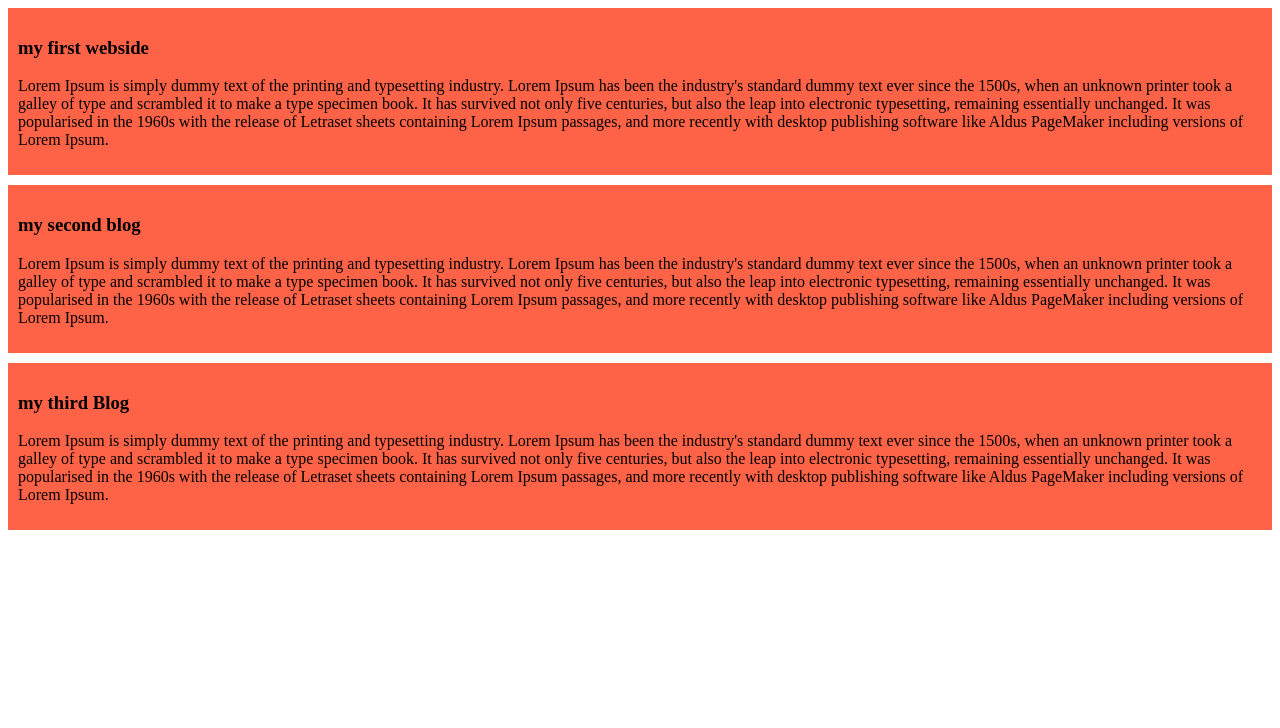
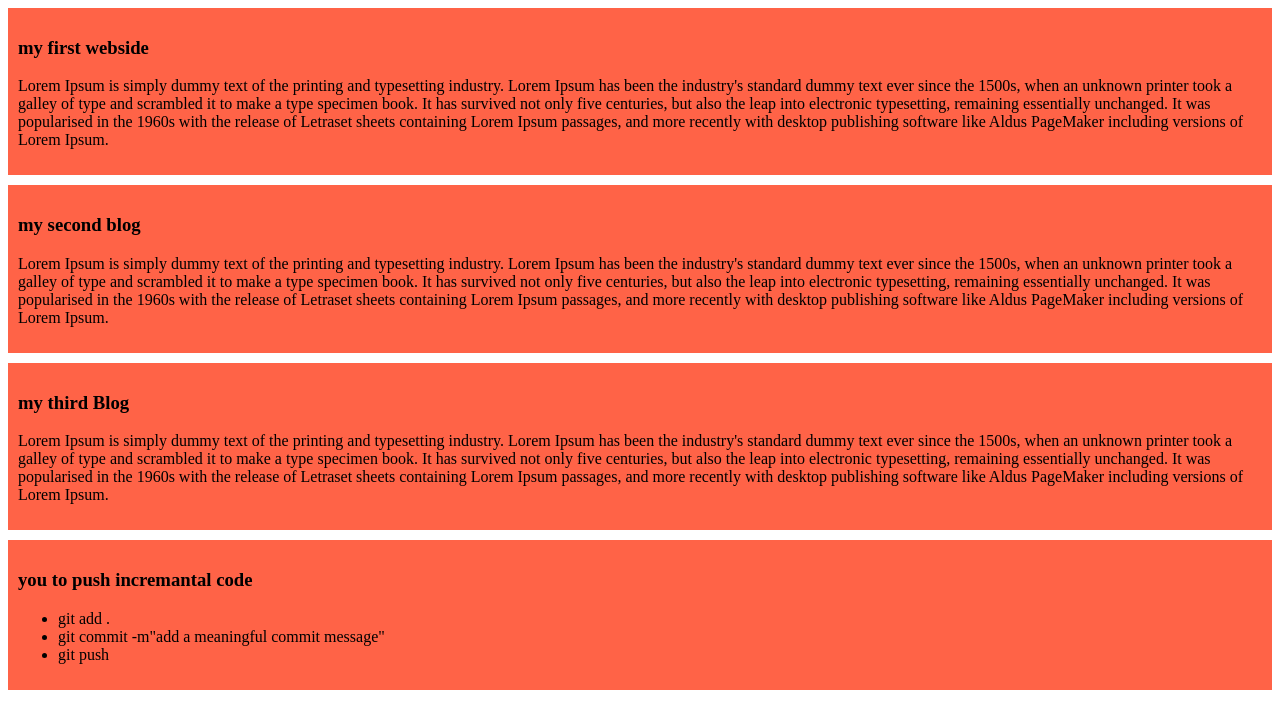
Before and after one commit to rasedul868690/my-symple-webside, a plain HTML site: page index.html in a window 1280 px wide. Drawn offline with Linux system fonts and the light colour scheme.

Commit message:
added a meaningful commit message

```diff
--- a/index.html
+++ b/index.html
@@ -20,7 +20,14 @@
         <h3>my third Blog</h3>
         <p>Lorem Ipsum is simply dummy text of the printing and typesetting industry. Lorem Ipsum has been the industry's standard dummy text ever since the 1500s, when an unknown printer took a galley of type and scrambled it to make a type specimen book. It has survived not only five centuries, but also the leap into electronic typesetting, remaining essentially unchanged. It was popularised in the 1960s with the release of Letraset sheets containing Lorem Ipsum passages, and more recently with desktop publishing software like Aldus PageMaker including versions of Lorem Ipsum.</p>
     </div>
-
+    <div>
+        <h3>you to push incremantal code</h3>
+        <ul>
+            <li>git add .</li>
+            <li>git commit -m"add a meaningful commit message" </li>
+            <li>git push</li>
+        </ul>
+    </div>
 
 </body>
 </html>
```
